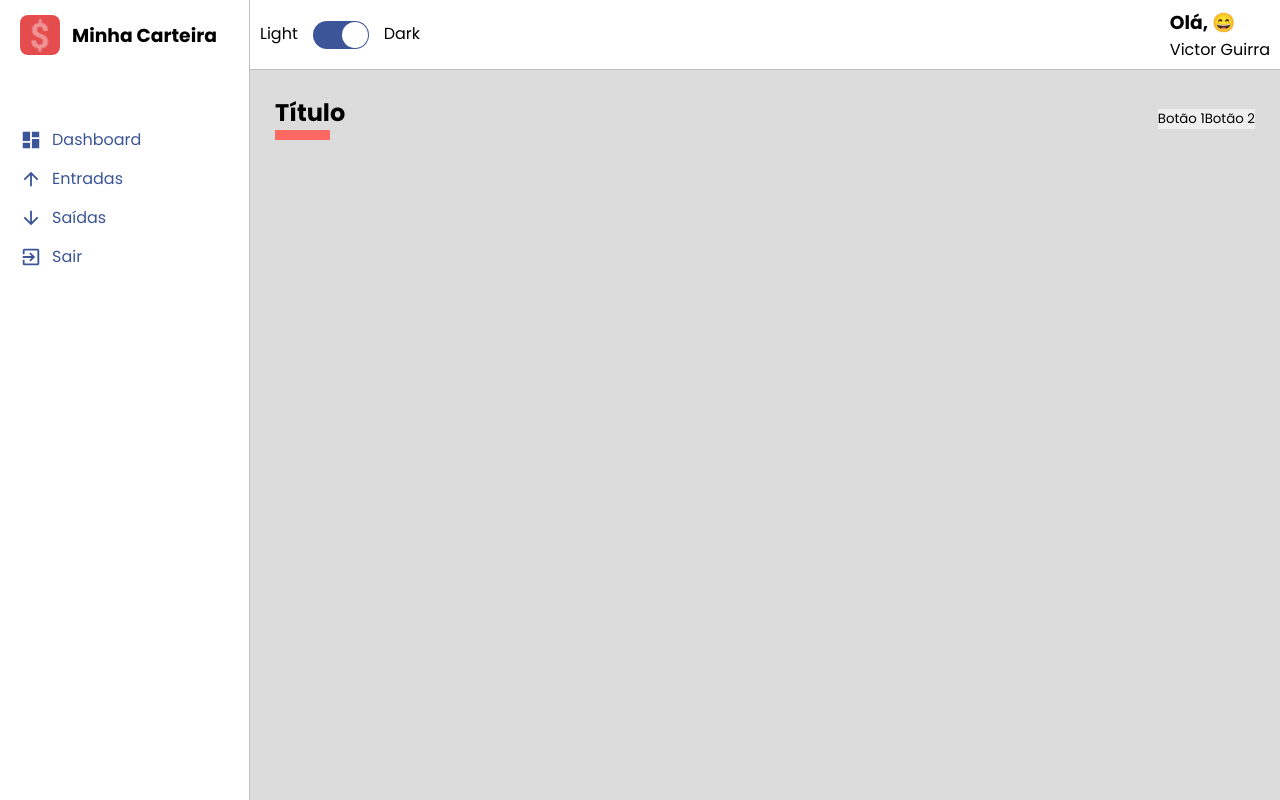
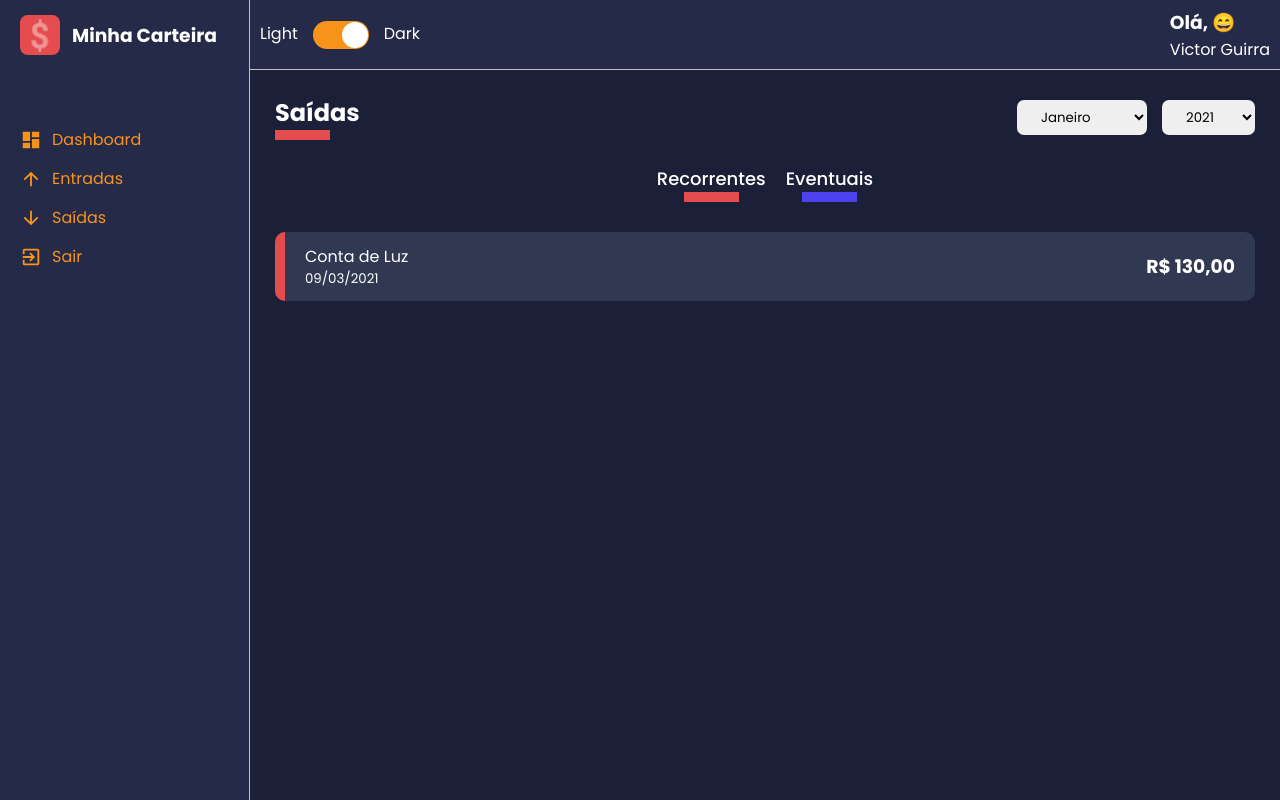
Before and after one commit to victorguirra/my_wallet, a React (Create React App) app: page / in a window 1280 px wide. Built offline with nearby package versions, Linux system fonts and the light colour scheme.

Commit message:
created more some components

```diff
--- a/src/App.tsx
+++ b/src/App.tsx
@@ -4,17 +4,20 @@ import { ThemeProvider } from 'styled-components';
 import GlobalStyles from './assets/styles/GlobalStyles';
 
 import Layout from './components/Layout';
+
 import Dashboard from './pages/Dashboard';
+import List from './pages/List';
 
 import dark from './assets/styles/theme/dark';
 import light from './assets/styles/theme/light';
 
 const App: React.FC = () => {
     return(
-        <ThemeProvider theme={ light }>
+        <ThemeProvider theme={ dark }>
             <GlobalStyles />
             <Layout>
-                <Dashboard />
+                {/* <Dashboard /> */}
+                <List />
             </Layout>
         </ThemeProvider>
     )
--- a/src/components/Content/styles.ts
+++ b/src/components/Content/styles.ts
@@ -1,10 +1,26 @@
 import styled from 'styled-components';
 
 export const Container = styled.div`
+    height:calc(100vh - 70px);
+    overflow-y:scroll;
+
     grid-area:CT;
 
     padding:25px;
 
     color:${ props => props.theme.colors.white };
     background-color:${ props => props.theme.colors.primary };
+
+    ::-webkit-scrollbar{
+        width:10px;
+    }
+
+    ::-webkit-scrollbar-thumb{
+        background-color:${ props => props.theme.colors.secondary };
+        border-radius:10px;
+    }
+
+    ::-webkit-scrollbar-track{
+        background-color:${ props => props.theme.colors.tertiary };
+    }
 `;
--- a/src/components/ContentHeader/index.tsx
+++ b/src/components/ContentHeader/index.tsx
@@ -1,17 +1,25 @@
 import React from 'react';
 import { Container, TitleContainer, Controllers } from './styles';
 
-const ContentHeader: React.FC = () => {
+interface IContentHeaderProps {
+    title:string;
+    lineColor:string;
+    children: React.ReactNode;
+}
+
+const ContentHeader: React.FC<IContentHeaderProps> = ({
+    title, lineColor, children
+}) => {
+
     return(
         <Container>
 
-            <TitleContainer>
-                <h2>Título</h2>
+            <TitleContainer lineColor={ lineColor }>
+                <h2>{ title }</h2>
             </TitleContainer>
 
             <Controllers>
-                <button>Botão 1</button>
-                <button>Botão 2</button>
+                { children }
             </Controllers>
 
         </Container>
--- a/src/components/ContentHeader/styles.ts
+++ b/src/components/ContentHeader/styles.ts
@@ -1,4 +1,8 @@
 import styled from 'styled-components';
+
+interface ITitleContainerProps{
+    lineColor:string
+}
 
 export const Container = styled.div`
     width:100%;
@@ -10,7 +14,7 @@ export const Container = styled.div`
     justify-content:space-between;
 `;
 
-export const TitleContainer = styled.div`
+export const TitleContainer = styled.div<ITitleContainerProps>`
     > h2{
         color:${ props => props.theme.colors.white };
 
@@ -18,9 +22,13 @@ export const TitleContainer = styled.div`
             content:'';
             display:block;
             width:55px;
-            border-bottom:10px solid ${ props => props.theme.colors.warning };
+            border-bottom:10px solid ${ props => props.lineColor };
         }
     }
 `;
 
-export const Controllers = styled.div``;
+export const Controllers = styled.div`
+    display:flex;
+    align-items:center;
+    justify-content:center;
+`;
--- /dev/null
+++ b/src/components/HistoryFinanceCard/index.tsx
@@ -0,0 +1,29 @@
+import React from 'react';
+import { Container, Tag } from './styles';
+
+interface IHistoryFinanceCard {
+    tagColor: string;
+    title: string;
+    subtitle: string;
+    amount: string;
+}
+
+const HistoryFinanceCard: React.FC<IHistoryFinanceCard> = ({
+    tagColor, title, subtitle, amount
+}) => {
+    return(
+        <Container>
+            <Tag color={ tagColor } />
+
+            <div>
+                <span>{ title }</span>
+                <small>{ subtitle }</small>
+            </div>
+
+            <h3>{ amount }</h3>
+
+        </Container>
+    )
+}
+
+export default HistoryFinanceCard;
--- /dev/null
+++ b/src/components/HistoryFinanceCard/styles.ts
@@ -0,0 +1,51 @@
+import styled from 'styled-components';
+
+interface ITagProps{
+    color: string;
+}
+
+export const Container = styled.li`
+    background-color:${ props => props.theme.colors.tertiary };
+
+    list-style:none;
+    border-radius:10px;
+
+    margin:20px 0;
+    padding:12px 20px;
+
+    cursor:pointer;
+    position:relative;
+
+    display:flex;
+    align-items:center;
+    justify-content:space-between;
+
+    transition:all .3s;
+
+    &:hover{
+        opacity:.7;
+        transform: translateX(10px);
+    }
+
+    > div{
+        display:flex;
+        flex-direction:column;
+        justify-content:space-between;
+
+        padding-left:10px;
+    }
+
+`;
+
+export const Tag = styled.div<ITagProps>`
+    width:5px;
+    height:100%;
+
+    background-color:${ props => props.color};
+
+    border-top-left-radius:10px;
+    border-bottom-left-radius:10px;
+
+    position:absolute;
+    left:0;
+`;
--- /dev/null
+++ b/src/components/SelectInput/index.tsx
@@ -0,0 +1,25 @@
+import React from 'react';
+import { Container } from './styles';
+
+interface ISelectInputProps{
+    options:{
+        value:string | number;
+        label:string | number;
+    }[],
+}
+
+const SelectInput: React.FC<ISelectInputProps> = ({ options }) => {
+    return(
+        <Container>
+
+            <select>
+               { options.map(option => (
+                   <option value={ option.value }>{ option.label }</option>
+               ))}
+            </select>
+
+        </Container>
+    )
+}
+
+export default SelectInput;
--- /dev/null
+++ b/src/components/SelectInput/styles.ts
@@ -0,0 +1,11 @@
+import styled from 'styled-components';
+
+export const Container = styled.div`
+
+    > select {
+        padding:7px 20px;
+        border-radius:7px;
+
+        margin-left:15px;
+    }
+`;
--- a/src/pages/Dashboard/index.tsx
+++ b/src/pages/Dashboard/index.tsx
@@ -2,11 +2,20 @@ import React from 'react';
 import { Container } from './styles';
 
 import ContentHeader from '../../components/ContentHeader';
+import SelectInput from '../../components/SelectInput';
 
 const Dashboard: React.FC = () => {
+    const personsSelectOptions = [
+        { value:'Victor', label:'Victor' },
+        { value:'Carlos', label:'Carlos' },
+        { value:'Marcos', label:'Marcos' }
+    ]
+
     return(
         <Container>
-            <ContentHeader />
+            <ContentHeader title="Dashboard" lineColor="#F7931B">
+                <SelectInput options={ personsSelectOptions } />
+            </ContentHeader>
         </Container>
     );
 }
--- a/src/pages/List/index.tsx
+++ b/src/pages/List/index.tsx
@@ -1,8 +1,77 @@
 import React from 'react';
+import { Container, Content, Filters } from './styles';
+
+import ContentHeader from '../../components/ContentHeader';
+import SelectInput from '../../components/SelectInput';
+import HistoryFinanceCard from '../../components/HistoryFinanceCard';
 
 const List: React.FC = () => {
+    const monhtsOptons = [
+        { value:1, label:'Janeiro' },
+        { value:2, label:'Fevereiro' },
+        { value:3, label:'Março' },
+        { value:4, label:'Abril' },
+        { value:5, label:'Maio' },
+        { value:6, label:'Junho' },
+        { value:7, label:'Julho' },
+        { value:8, label:'Agosto' },
+        { value:9, label:'Setembro' },
+        { value:10, label:'Outubro' },
+        { value:11, label:'Novembro' },
+        { value:12, label:'Dezembro' },
+    ]
+
+    const yearsOptions = [
+        { value: 2021, label:2021 },
+        { value: 2020, label:2020 },
+        { value: 2019, label:2019 },
+        { value: 2018, label:2018 },
+        { value: 2017, label:2017 },
+        { value: 2016, label:2016 },
+        { value: 2015, label:2015 },
+        { value: 2014, label:2014 },
+        { value: 2013, label:2013 },
+        { value: 2012, label:2012 },
+        { value: 2011, label:2011 },
+        { value: 2010, label:2010 },
+    ]
+
     return(
-        <h1>List</h1>
+        <Container>
+
+            <ContentHeader title="Saídas" lineColor="#E44C4E">
+                <SelectInput options={ monhtsOptons } />
+                <SelectInput options={ yearsOptions } />
+            </ContentHeader>
+
+            <Filters>
+                <button
+                    type="button"
+                    className="tag-filter tag-filter-recurrent"
+                >
+                    Recorrentes
+                </button>
+
+                <button
+                    type="button"
+                    className="tag-filter tag-filter-eventual"
+                >
+                    Eventuais
+                </button>
+            </Filters>
+
+            <Content>
+
+                <HistoryFinanceCard
+                    tagColor="#E44C4E"
+                    title="Conta de Luz"
+                    subtitle="09/03/2021"
+                    amount="R$ 130,00"
+                />
+
+            </Content>
+
+        </Container>
     );
 }
 
--- /dev/null
+++ b/src/pages/List/styles.ts
@@ -0,0 +1,52 @@
+import styled from 'styled-components';
+
+export const Container = styled.div``;
+
+export const Content = styled.div``;
+
+export const Filters = styled.div`
+    width:100%;
+
+    margin-bottom:30px;
+
+    display:flex;
+    align-items:center;
+    justify-content:center;
+
+    .tag-filter{
+        color:${ props => props.theme.colors.white };
+        background:transparent;
+
+        margin:0 10px;
+
+        font-size:18px;
+        font-weight:500;
+
+        display:flex;
+        flex-direction:column;
+        align-items:center;
+        justify-content:center;
+
+        transition:opacity .3s;
+
+        &:hover{
+            opacity:.7;
+        }
+    }
+
+    .tag-filter-recurrent::after{
+        content:'';
+
+        width:55px;
+        display:block;
+        border-bottom: 10px solid ${ props => props.theme.colors.warning };
+    }
+
+    .tag-filter-eventual::after{
+        content:'';
+
+        width:55px;
+        display:block;
+        border-bottom: 10px solid ${ props => props.theme.colors.success };
+    }
+`;
```
